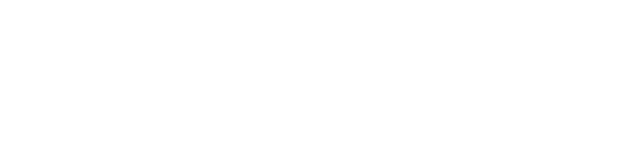
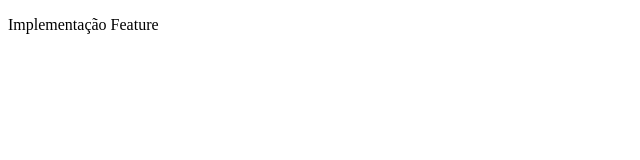
Before and after one commit to LucasLauro96/gitflow-test, a plain HTML site: page index.html in a window 1280 px wide. Shown: the whole page, without its empty margins (0-640 px from the left). Drawn offline with Linux system fonts and the light colour scheme.

Commit message:
llc: primeira feature

```diff
--- a/index.html
+++ b/index.html
@@ -5,6 +5,6 @@
     <title>Teste GitFlow</title>
 </head>
 <body>
-
+    <p>Implementação Feature</p>
 </body>
 </html>
```
